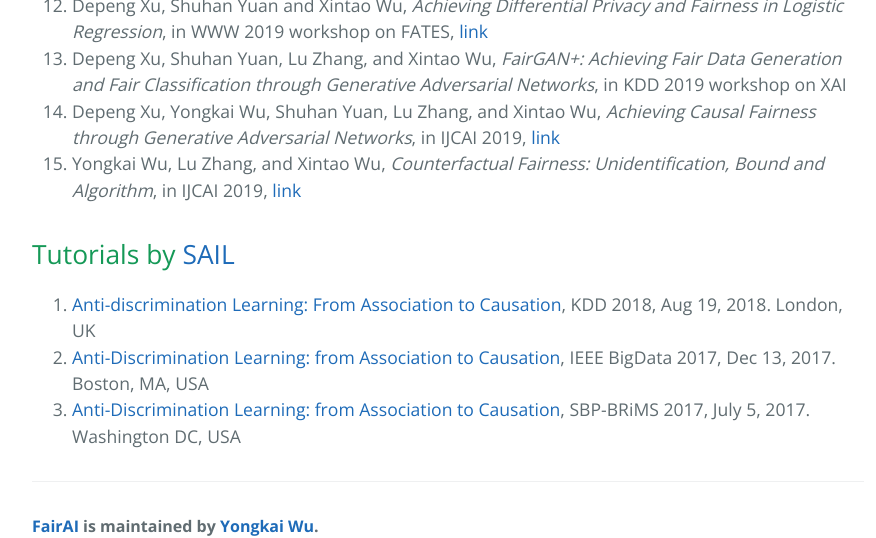
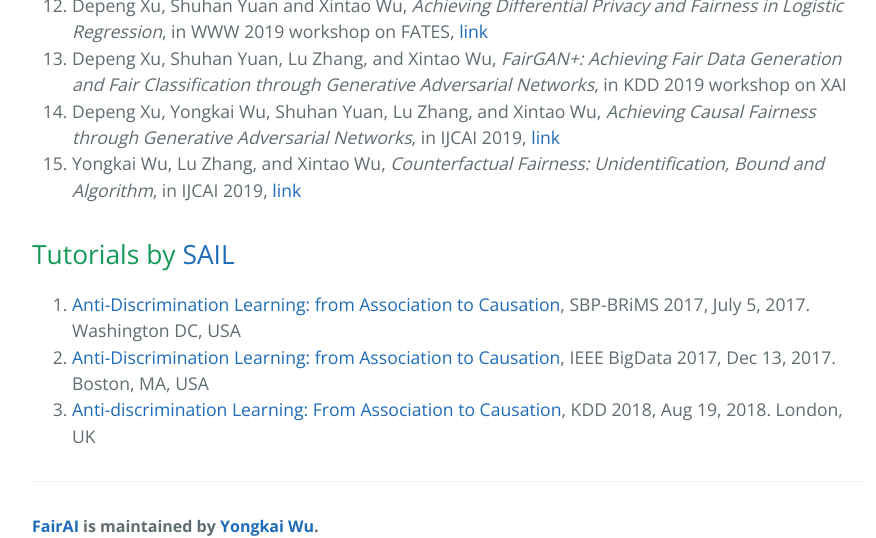
Before and after one commit to minakhan01/FairAI, a Jekyll site: the page built from sail.md, in a window 1280 px wide and 900 px high, scrolled down 1072 px, cut to the strip 0-538 px from the top of the window. Shown: the whole strip, without its empty margins (192-1068 px from the left). Built offline with Jekyll 4.4.1, drawn with Linux system fonts in a browser that asks for light colours; our own code applies the rules of GitHub Pages for plain Markdown files.

```diff
--- a/sail.md
+++ b/sail.md
@@ -22,6 +22,6 @@ layout: default
 
 ## Tutorials by [SAIL](https://sail.uark.edu/)
 
-1. [Anti-discrimination Learning: From Association to Causation](http://csce.uark.edu/~xintaowu/kdd18-tutorial/ ), KDD 2018, Aug 19, 2018. London, UK
+1. [Anti-Discrimination Learning: from Association to Causation](http://csce.uark.edu/~xintaowu/publ/sbp17.pdf ), SBP-BRiMS 2017, July 5, 2017. Washington DC, USA
 2. [Anti-Discrimination Learning: from Association to Causation](https://cci.drexel.edu/bigdata/bigdata2017/files/Tutorial8.pdf ), IEEE BigData 2017, Dec 13, 2017. Boston, MA, USA
-3. [Anti-Discrimination Learning: from Association to Causation](http://csce.uark.edu/~xintaowu/publ/sbp17.pdf ), SBP-BRiMS 2017, July 5, 2017. Washington DC, USA
+3. [Anti-discrimination Learning: From Association to Causation](http://csce.uark.edu/~xintaowu/kdd18-tutorial/ ), KDD 2018, Aug 19, 2018. London, UK
```
